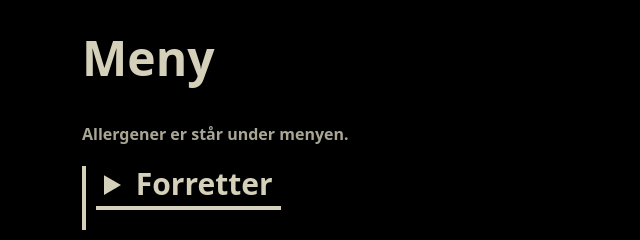
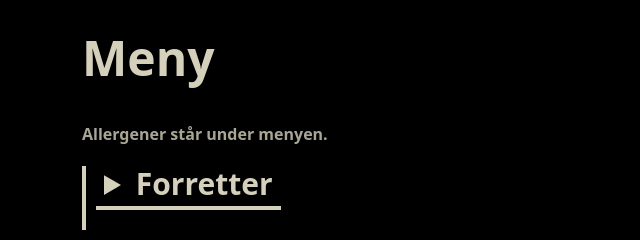
Before and after one commit to ekaspersen/panorama, a website built with Vite: page src/index.html in a window 1280 px wide. Shown: the part 1680-1920 px from the top of the page, 0-640 px from the left. Built offline with nearby package versions, Linux system fonts and the light colour scheme.

Commit message:
minus er

```diff
--- a/src/index.html
+++ b/src/index.html
@@ -160,7 +160,7 @@
             <h2 class="mx-2 sm:mx-5 mb-10 pt-20 font-bold text-4xl sm:text-5xl text-secondary-default">
                 Meny
             </h2>
-            <p class="mx-2 sm:mx-5  text-secondary-default font-semibold opacity-80">Allergener er står under menyen.</p>
+            <p class="mx-2 sm:mx-5  text-secondary-default font-semibold opacity-80">Allergener står under menyen.</p>
             <div class="flex flex-wrap text-secondary-default">
 
                 <details id="starters"
```
